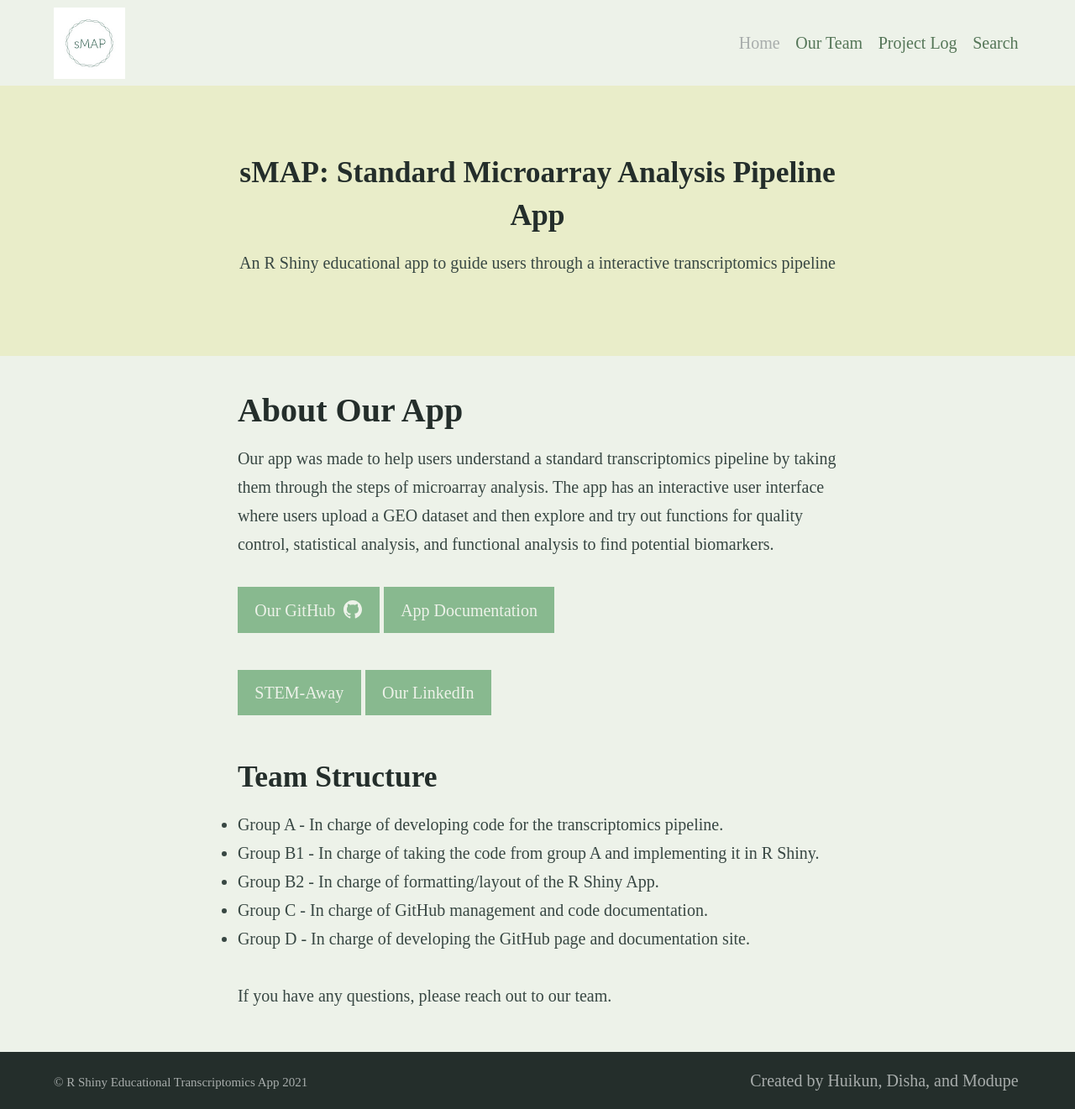
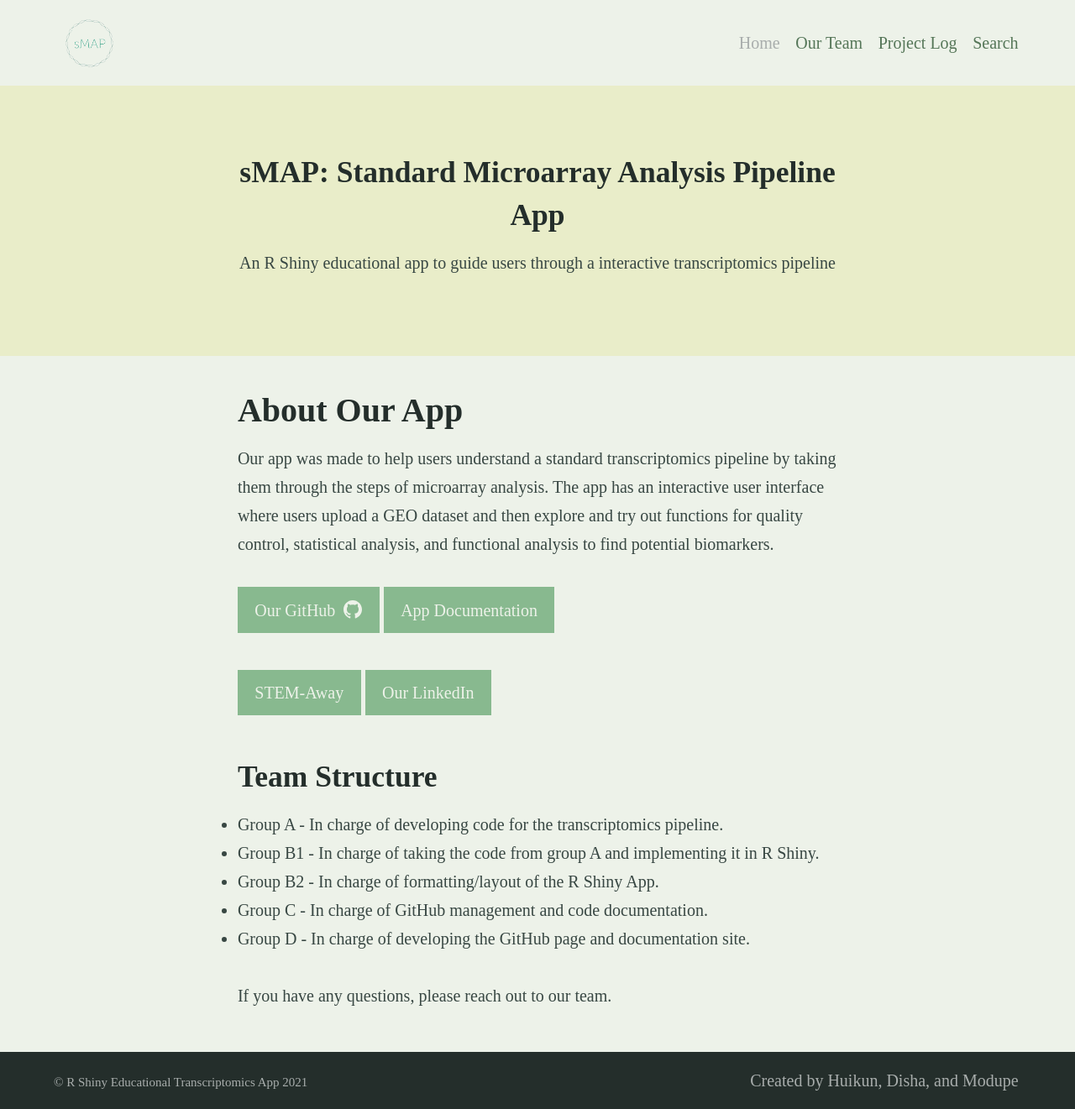
Before and after one commit to BI-STEM-Away/sMAP, a Jekyll site: the page built from index.md, in a window 1280 px wide. Shown: the whole page at 84% size. Built offline with Jekyll 4.4.1, drawn with Linux system fonts in a browser that asks for light colours.

Commit message:
Update _config.yml

```diff
--- a/_config.yml
+++ b/_config.yml
@@ -89,7 +89,7 @@ defaults:
 encoding: utf-8 # Make sure the encoding is right
 lang: en-GB # Set the site language
 title: "R Shiny Educational Transcriptomics App" # Site name or title, also used in jekyll-seo-tag
-logo: /images/logo_size3.jpg" # Site logo, also used in jekyll-seo-tag
+logo: /images/logo_size-removebg-preview.png" # Site logo, also used in jekyll-seo-tag
 description: "R Shiny Educational Transcriptomics App created by the Summer 2021 STEM-Away Bioinformatics Teams" # Site description and default description, also used in jekyll-seo-tag
 url: "https://huikunli.github.io/BI-RShiny" # Site url, also used in jekyll-seo-tag
 repo: "https://github.com/orgs/Bioinformatics-Pathway-STEM-Away/dashboard"
```
